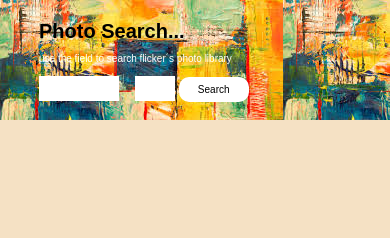
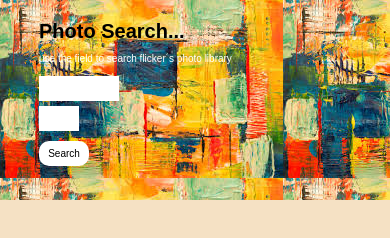
Before and after one commit to jensengbg-sanaz-shamsi/JS-FlickrSearch, a plain HTML site: page index.html in a window 390 px wide. Drawn offline with Linux system fonts and the light colour scheme.

Commit message:
JS-flickrsearch

```diff
--- a/css/stylesheet.css
+++ b/css/stylesheet.css
@@ -37,7 +37,10 @@ p{
     padding-left: 10px;
     outline: none;
     box-shadow: none;
+}
 
+#search:hover{
+    background-color: rgb(243, 222, 166);
 }
 
 #number{
@@ -45,6 +48,10 @@ p{
     height: 25px;
     padding-left: 10px;
     border-style: none;
+}
+
+#number:hover{
+    background-color: rgb(243, 222, 166);
 }
 
 .seek{
@@ -57,6 +64,10 @@ p{
     border-style: none;
     border-radius: 10px;
     background-color: #fff;
+}
+
+.seek:hover{
+    background-color: rgb(250, 239, 209);
 }
 
 
@@ -112,15 +123,26 @@ p{
 @media (max-width:800px){
     header{
         width: 100%;
-        height: 120px;
+        height: 200px;
         margin-bottom: 10px;
+        display: flex;
+        flex-direction: column;
     }
 
     #search {
         width: 80px;
+        margin-left: 10%;
+    }
+
+    .seek {
+        margin-left: 10%;
+        margin-top: 10px;
+        width: 50px;
     }
 
     #number{
         width: 40px;
+        margin-left: 10%;
+        margin-top: 5px;
     }
 }
--- a/index.html
+++ b/index.html
@@ -10,8 +10,8 @@
     <header>
         <h1>Photo Search...</h1>
         <p>use the field to search flicker´s photo library</p>
-        <input type="text" id="search">
-        <input type="number" id="number">
+        <input type="text" class="text" id="search">
+        <input type="number" class="number" id="number">
        <!-- <button class="seek">Search</button>-->
         <input type="button" class="seek" id="enter" value="Search">
     </header>
```
Also changed, not shown: js/script.js (+4 -4 lines).
